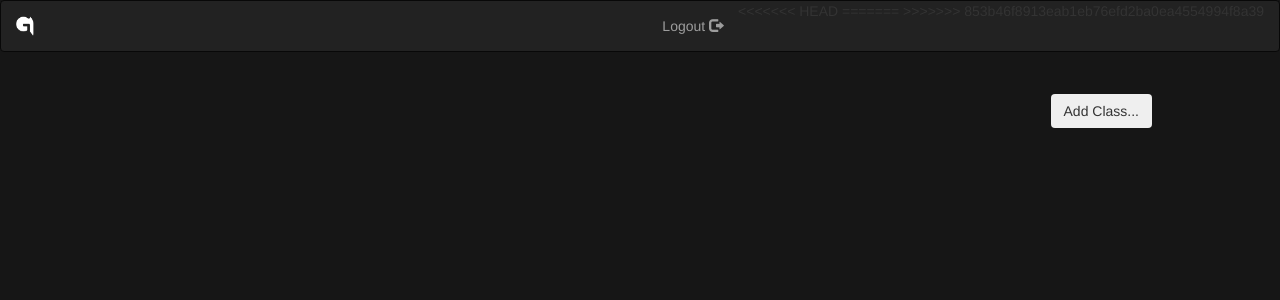
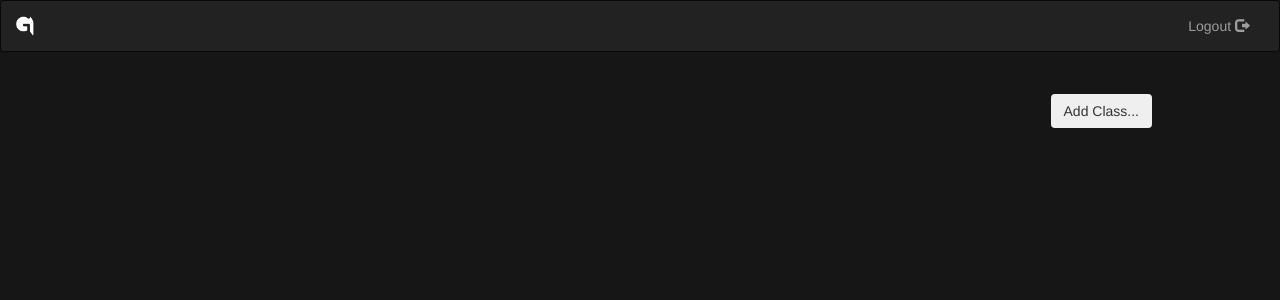
Before and after one commit to sotdjin/glibglab, a Flask app: page /teacher in a window 1280 px wide. Shown: the top 300 px of the page. Run offline with Flask 2, Linux system fonts and the light colour scheme; some libraries are stand-ins or nearby versions.

Commit message:
changes for teacherview

```diff
--- a/templates/TeacherView.html
+++ b/templates/TeacherView.html
@@ -51,10 +51,6 @@
             <ul class="nav navbar-nav navbar-right">
 
                 <li><a href="{{ url_for('logout') }}">Logout <span class="glyphicon glyphicon-log-out"></span></a></li>
-<<<<<<< HEAD
-=======
-
->>>>>>> 853b46f8913eab1eb76efd2ba0ea4554994f8a39
             </ul>
         </div>
     </div>
```
